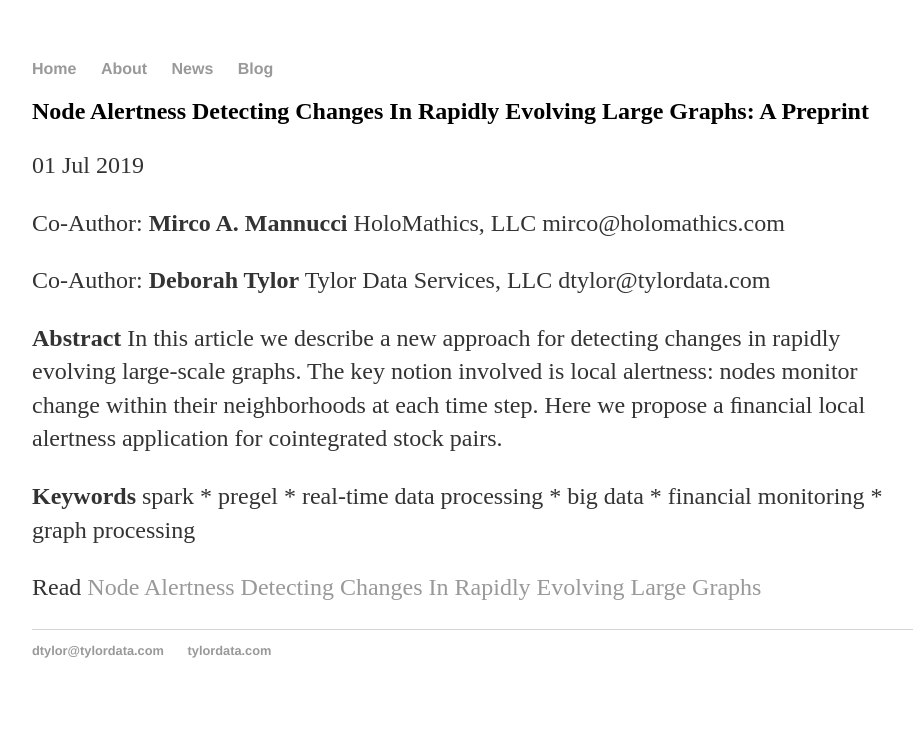
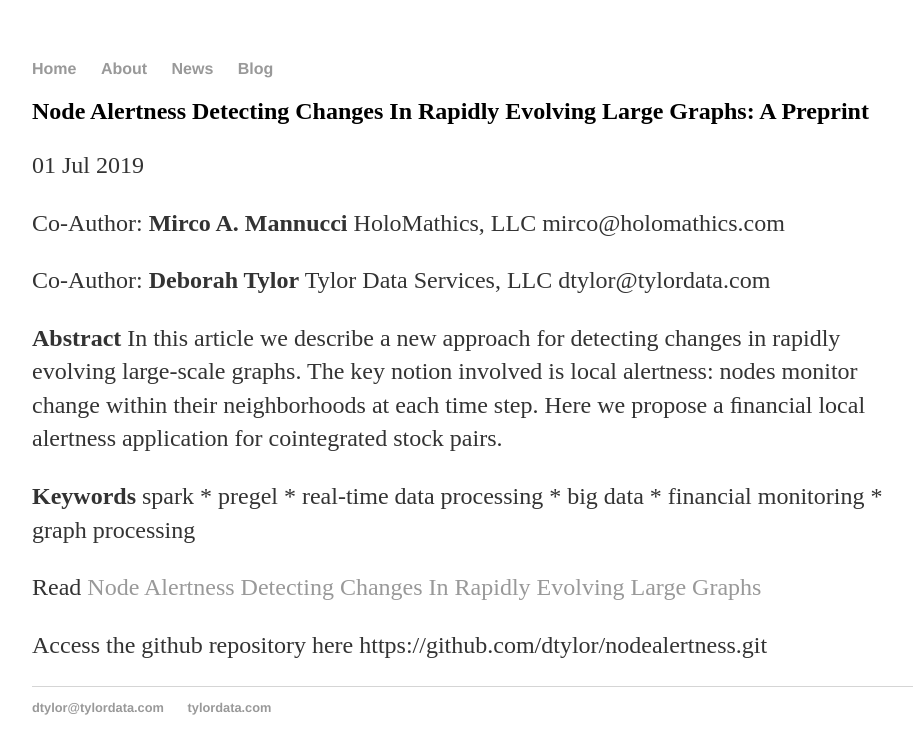
Before and after one commit to dtylor/dtylor.github.io, a Jekyll site: the page built from _posts/2019-07-01-Node-Alertness-Detecting-Changes-In-Rapidly-Evolving-Large-Graphs.md, in a window 1280 px wide. Shown: the top 754 px of the page, without its empty margins (160-1073 px from the left). Built offline with Jekyll 4.4.1, drawn with Linux system fonts in a browser that asks for light colours.

Commit message:
Update 2019-07-01-Node-Alertness-Detecting-Changes-In-Rapidly-Evolving-Large-Graphs.md

```diff
--- a/_posts/2019-07-01-Node-Alertness-Detecting-Changes-In-Rapidly-Evolving-Large-Graphs.md
+++ b/_posts/2019-07-01-Node-Alertness-Detecting-Changes-In-Rapidly-Evolving-Large-Graphs.md
@@ -23,3 +23,5 @@ time step. Here we propose a ﬁnancial local alertness application for cointegr
   spark * pregel * real-time data processing * big data * financial monitoring * graph processing
 
 Read [Node Alertness Detecting Changes In Rapidly Evolving Large Graphs](https://www.academia.edu/39730507/NODE_ALERTNESS_DETECTING_CHANGES_IN_RAPIDLY_EVOLVING_GRAPHS?email_work_card=title)
+
+Access the github repository here https://github.com/dtylor/nodealertness.git
```
